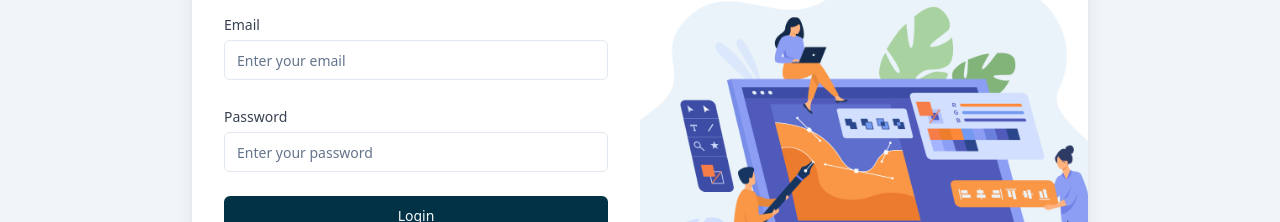
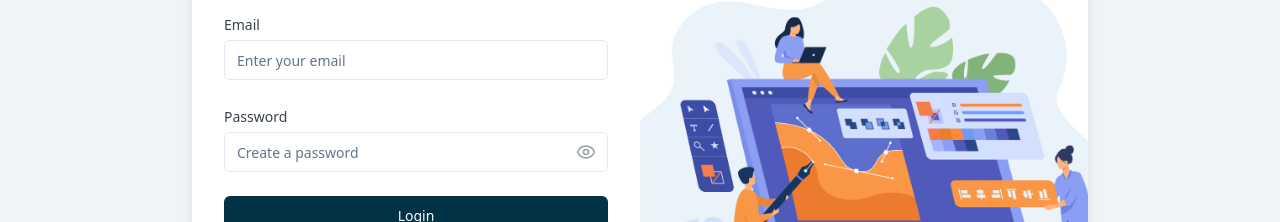
Before and after one commit to ahmedullah12/mecha-mania-client, a React (Vite) app: page /login in a window 1280 px wide. Shown: the part 314-536 px from the top of the page. Built offline with nearby package versions, Linux system fonts and the light colour scheme.

Commit message:
sign up and login functionality added

```diff
--- a/src/pages/Login/Login.tsx
+++ b/src/pages/Login/Login.tsx
@@ -3,14 +3,46 @@ import authImage from "../../assets/authImage.png";
 import { Input } from "@/components/ui/input";
 import { Button } from "@/components/ui/button";
 import { Link } from "react-router-dom";
+import { FieldValues, SubmitHandler, useForm } from "react-hook-form";
+import { ReactNode, useEffect, useState } from "react";
+import { Eye, EyeOff } from "lucide-react";
+import { useLoginUserMutation } from "@/redux/features/auth/authApi";
+import toast from "react-hot-toast";
 
 const Login = () => {
+  const [showPassword, setShowPassword] = useState(false);
+  const {
+    register,
+    handleSubmit,
+    formState: { errors },
+  } = useForm();
+
+  const [login, { error }] = useLoginUserMutation();
+
+  const togglePasswordVisibility = () => {
+    setShowPassword(!showPassword);
+  };
+
+  const onSubmit: SubmitHandler<FieldValues> = async (data) => {
+    try {
+      await login(data);
+    } catch (err: any) {
+      console.log(err);
+      toast.error(err.message);
+    }
+  };
+
+  useEffect(() => {
+    if (error) {
+      toast.error(error?.data?.message);
+    }
+  }, [error]);
   return (
     <div className="min-h-[calc(100vh-64px)] px-4 flex justify-center items-center bg-accent">
       <div className="bg-white rounded-lg shadow-xl overflow-hidden max-w-4xl flex">
         <div className="w-full lg:w-1/2 p-8">
           <h3 className="text-2xl font-bold mb-6 text-gray-800">Login Now</h3>
-          <form className="space-y-6">
+          <form onSubmit={handleSubmit(onSubmit)} className="space-y-6">
             <div>
               <Label
                 htmlFor="email"
@@ -23,7 +55,13 @@ const Login = () => {
                 type="email"
                 placeholder="Enter your email"
                 className="mt-1 w-full"
+                {...register("email", { required: "Email is required." })}
               />
+              {errors.email && (
+                <p className="text-red-500 text-sm mt-1">
+                  {errors?.email?.message as ReactNode}
+                </p>
+              )}
             </div>
             <div>
               <Label
@@ -32,12 +70,33 @@ const Login = () => {
               >
                 Password
               </Label>
-              <Input
-                id="password"
-                type="password"
-                placeholder="Enter your password"
-                className="mt-1 w-full"
-              />
+              <div className="relative">
+                <Input
+                  id="password"
+                  type={showPassword ? "text" : "password"}
+                  placeholder="Create a password"
+                  className="mt-1 w-full pr-10"
+                  {...register("password", {
+                    required: "Password is required",
+                  })}
+                />
+                <button
+                  type="button"
+                  onClick={togglePasswordVisibility}
+                  className="absolute inset-y-0 right-0 pr-3 flex items-center text-sm leading-5"
+                >
+                  {showPassword ? (
+                    <EyeOff className="h-5 w-5 text-gray-400" />
+                  ) : (
+                    <Eye className="h-5 w-5 text-gray-400" />
+                  )}
+                </button>
+              </div>
+              {errors.password && (
+                <p className="text-red-500 text-sm mt-1">
+                  {errors?.password?.message as ReactNode}
+                </p>
+              )}
             </div>
             <Button className="w-full">Login</Button>
           </form>
--- a/src/pages/SignUp/SignUp.tsx
+++ b/src/pages/SignUp/SignUp.tsx
@@ -6,22 +6,31 @@ import { Link } from "react-router-dom";
 import { FieldValues, SubmitHandler, useForm } from "react-hook-form";
 import { ReactNode, useState } from "react";
 import { Eye, EyeOff } from "lucide-react";
-
+import { useCreateUserMutation } from "@/redux/features/auth/authApi";
+import toast from "react-hot-toast";
 
 const SignUp = () => {
   const [showPassword, setShowPassword] = useState(false);
+  const [createUser] = useCreateUserMutation();
 
-  const {register, handleSubmit, formState: {errors}} = useForm();
-
+  const {
+    register,
+    handleSubmit,
+    formState: { errors },
+  } = useForm();
 
   const togglePasswordVisibility = () => {
     setShowPassword(!showPassword);
   };
 
-  const onSubmit: SubmitHandler<FieldValues> = (data) => {
-
-    console.log(data);
-  }
+  const onSubmit: SubmitHandler<FieldValues> = async (data) => {
+    try {
+      await createUser(data);
+    } catch (err: any) {
+      console.log(err);
+      toast.error(err.message);
+    }
+  };
 
   return (
     <div className="min-h-[calc(100vh-64px)] px-4 flex justify-center items-center bg-accent">
@@ -50,10 +59,12 @@ const SignUp = () => {
                 type="text"
                 placeholder="Enter your name"
                 className="mt-1 w-full"
-                {...register("name", {required: "Name is required"})}
+                {...register("name", { required: "Name is required" })}
               />
               {errors.name && (
-                <p className="text-red-500 text-sm mt-1">{errors?.name?.message as ReactNode}</p>
+                <p className="text-red-500 text-sm mt-1">
+                  {errors?.name?.message as ReactNode}
+                </p>
               )}
             </div>
             <div>
@@ -68,10 +79,12 @@ const SignUp = () => {
                 type="email"
                 placeholder="Enter your email"
                 className="mt-1 w-full"
-                {...register("email", {required: "Email is required"})}
+                {...register("email", { required: "Email is required" })}
               />
               {errors.email && (
-                <p className="text-red-500 text-sm mt-1">{errors?.email?.message as ReactNode}</p>
+                <p className="text-red-500 text-sm mt-1">
+                  {errors?.email?.message as ReactNode}
+                </p>
               )}
             </div>
             <div>
@@ -91,12 +104,13 @@ const SignUp = () => {
                     required: "Password is required",
                     minLength: {
                       value: 8,
-                      message: "Password must be at least 8 characters long"
+                      message: "Password must be at least 8 characters long",
                     },
                     pattern: {
                       value: /^(?=.*[0-9!@#$%^&*])(?=.{8,})/,
-                      message: "Password must contain at least one number or special character"
-                    }
+                      message:
+                        "Password must contain at least one number or special character",
+                    },
                   })}
                 />
                 <button
--- a/src/redux/api/baseApi.ts
+++ b/src/redux/api/baseApi.ts
@@ -2,7 +2,7 @@ import { createApi, fetchBaseQuery } from "@reduxjs/toolkit/query/react";
 
 const baseApi = createApi({
     reducerPath: "Products",
-    baseQuery: fetchBaseQuery({baseUrl: "https://assignment-4-server.vercel.app/api"}),
+    baseQuery: fetchBaseQuery({baseUrl: "http://localhost:5000/api"}),
     tagTypes: ["Products"],
     endpoints: () => ({}),
 });
--- a/src/redux/features/auth/authApi.ts
+++ b/src/redux/features/auth/authApi.ts
@@ -0,0 +1,22 @@
+import baseApi from "@/redux/api/baseApi";
+
+const authApi = baseApi.injectEndpoints({
+  endpoints: (builder) => ({
+    createUser: builder.mutation({
+      query: (payload) => ({
+        url: "/users/create-user",
+        method: "POST",
+        body: payload,
+      }),
+    }),
+    loginUser: builder.mutation({
+      query: (payload) => ({
+        url: "/users/login",
+        method: "POST",
+        body: payload,
+      }),
+    }),
+  }),
+});
+
+export const { useCreateUserMutation, useLoginUserMutation } = authApi;
```
